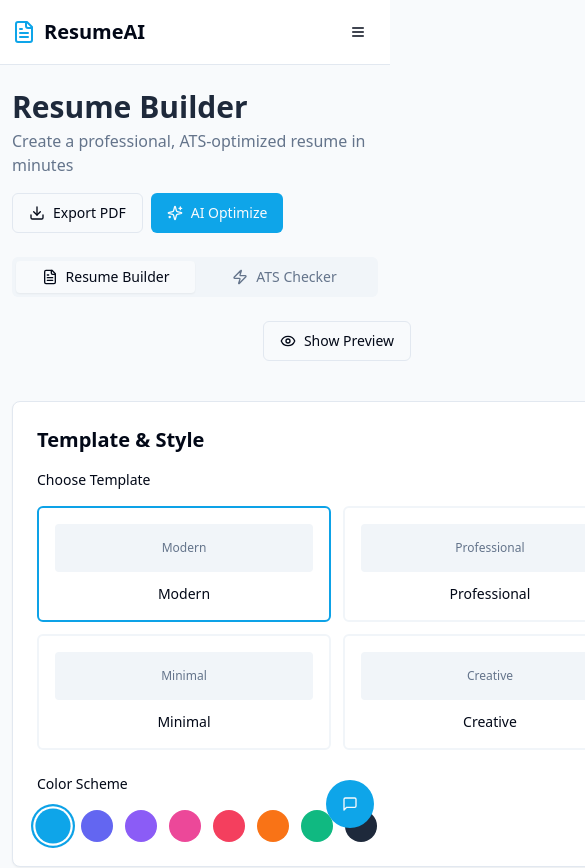
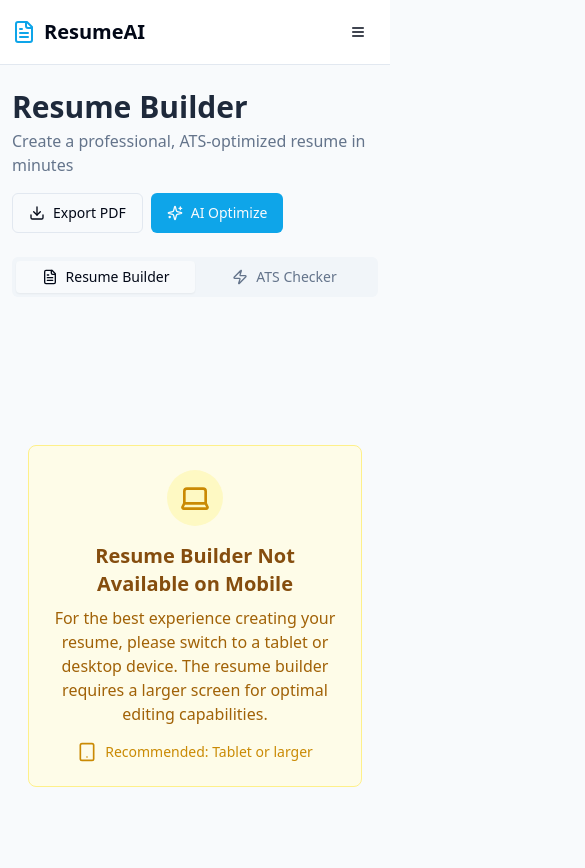
Before and after one commit to shathwik200/resume-ai-0, a React (Vite) app: page /builder in a window 390 px wide. Shown: the top 868 px of the page, 585 px wide, since content can reach past the window. Built offline with nearby package versions, Linux system fonts and the light colour scheme.

Commit message:
Hide builder on mobile
Hides the resume builder section when the application is in mobile mode, prompting users to switch to tablet or PC devices for an optimal experience.
</

```diff
--- a/src/components/ResumeBuilder.tsx
+++ b/src/components/ResumeBuilder.tsx
@@ -1,3 +1,4 @@
+
 import React, { useState } from "react";
 import { Tabs, TabsContent, TabsList, TabsTrigger } from "@/components/ui/tabs";
 import ProfileSection from "@/components/sections/ProfileSection";
@@ -9,7 +10,7 @@ import CertificationsSection from "@/components/sections/CertificationsSection";
 import ResumePreview from "@/components/ResumePreview";
 import TemplateSelector from "@/components/TemplateSelector";
 import { Button } from "@/components/ui/button";
-import { User, Briefcase, GraduationCap, LucideIcon, Award, Code, Scroll, Eye, EyeOff } from "lucide-react";
+import { User, Briefcase, GraduationCap, LucideIcon, Award, Code, Scroll, Eye, EyeOff, Laptop, Tablet } from "lucide-react";
 import { useResume } from "@/context/ResumeContext";
 import { useIsMobile } from "@/hooks/use-mobile";
 import { ChatBot } from "@/components/ChatBot";
@@ -69,29 +70,32 @@ const ResumeBuilder = () => {
     setShowPreviewOnMobile(!showPreviewOnMobile);
   };
 
+  if (isMobile) {
+    return (
+      <div className="flex flex-col items-center justify-center h-[70vh] px-4 text-center">
+        <div className="bg-yellow-50 border border-yellow-200 rounded-lg p-6 max-w-md">
+          <div className="flex justify-center mb-4">
+            <div className="bg-yellow-100 p-3 rounded-full">
+              <Laptop className="h-8 w-8 text-yellow-600" />
+            </div>
+          </div>
+          <h2 className="text-xl font-semibold text-yellow-800 mb-2">Resume Builder Not Available on Mobile</h2>
+          <p className="text-yellow-700 mb-4">
+            For the best experience creating your resume, please switch to a tablet or desktop device.
+            The resume builder requires a larger screen for optimal editing capabilities.
+          </p>
+          <div className="flex items-center justify-center gap-2 text-yellow-600">
+            <Tablet className="h-5 w-5" />
+            <span className="text-sm">Recommended: Tablet or larger</span>
+          </div>
+        </div>
+      </div>
+    );
+  }
+
   return (
     <div className="grid lg:grid-cols-5 gap-6">
-      {isMobile && (
-        <div className="flex justify-center mb-4">
-          <Button
-            onClick={toggleMobilePreview}
-            variant="outline"
-            className="flex items-center gap-2"
-          >
-            {showPreviewOnMobile ? (
-              <>
-                <EyeOff size={16} /> Hide Preview
-              </>
-            ) : (
-              <>
-                <Eye size={16} /> Show Preview
-              </>
-            )}
-          </Button>
-        </div>
-      )}
-
-      <div className={`${(isMobile && !showPreviewOnMobile) || !isMobile ? 'block' : 'hidden'} lg:col-span-2 space-y-6`}>
+      <div className="lg:col-span-2 space-y-6">
         <div className="bg-white p-6 rounded-lg border shadow-sm">
           <h2 className="text-xl font-semibold mb-4">Template & Style</h2>
           <TemplateSelector />
@@ -121,7 +125,7 @@ const ResumeBuilder = () => {
         </div>
       </div>
 
-      <div className={`${(isMobile && showPreviewOnMobile) || !isMobile ? 'block' : 'hidden'} lg:col-span-3`}>
+      <div className="lg:col-span-3">
         <div className="bg-muted rounded-lg p-6 border shadow-sm overflow-auto">
           <ResumePreview />
         </div>
--- a/src/hooks/use-mobile.tsx
+++ b/src/hooks/use-mobile.tsx
@@ -1,6 +1,7 @@
 
 import * as React from "react"
 
+// Define mobile breakpoint at 768px (standard tablet breakpoint)
 const MOBILE_BREAKPOINT = 768
 
 export function useIsMobile() {
```
